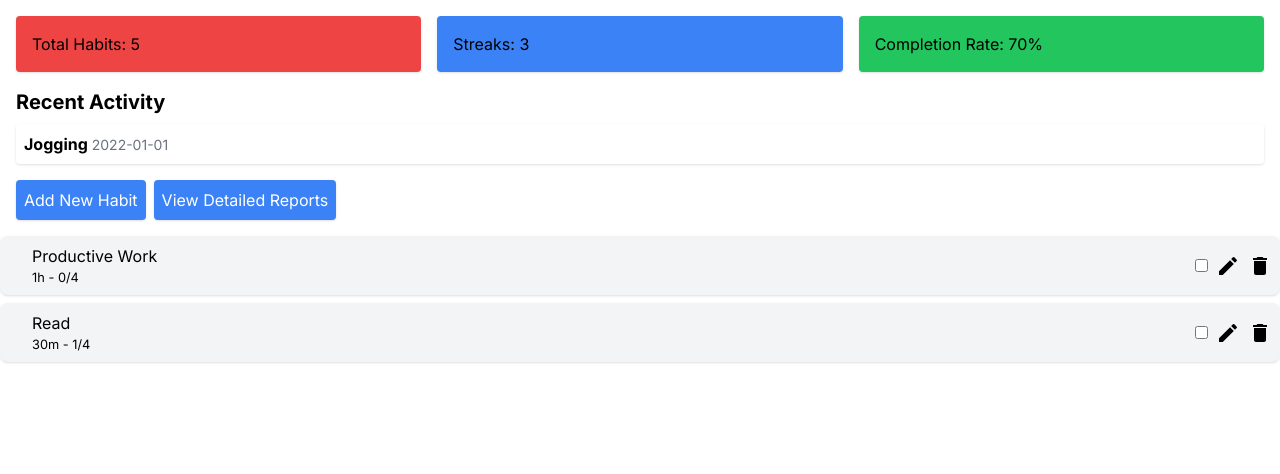
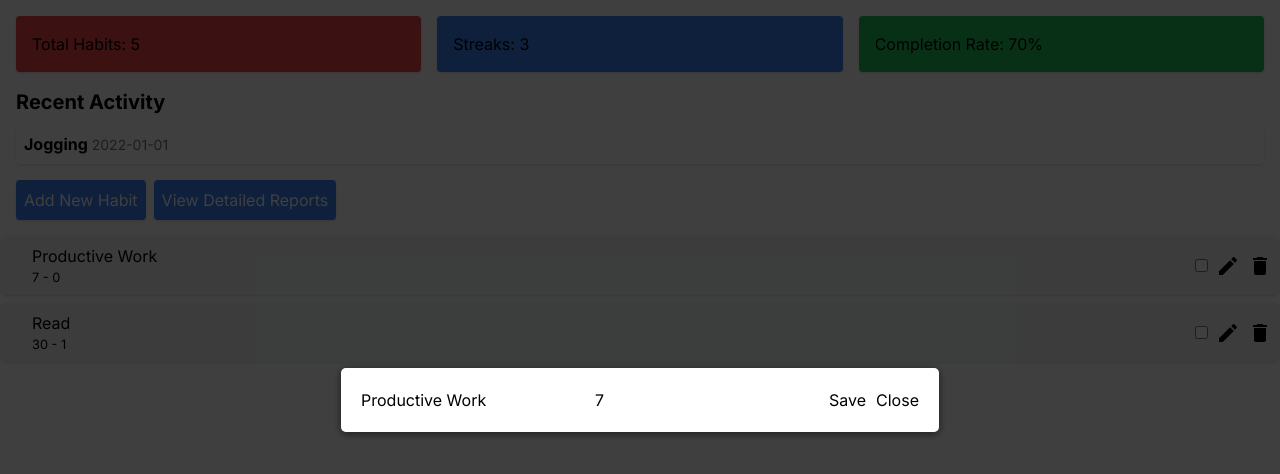
Before and after one commit to icycoldveins/habit_tracker, a Next.js app: page / in a window 1280 px wide. Both pictures are taken after a click on the icon 1228 px from the left and 265 px from the top of the page. Shown: the top 474 px of the page. Built offline with nearby package versions, Linux system fonts and the light colour scheme.

Commit message:
handled case when input is 0

```diff
--- a/src/app/HabitList.tsx
+++ b/src/app/HabitList.tsx
@@ -2,31 +2,56 @@
 import React, { useState } from "react";
 import DeleteIcon from "@mui/icons-material/Delete";
 import EditIcon from "@mui/icons-material/Edit";
-
+import Modal from "./modal";
+import { Habit } from "./types";
 const HabitList = () => {
   const [habits, setHabits] = useState([
     {
       id: 1,
       title: "Productive Work",
-      goal: "1h",
-      progress: "0/4",
+      goal: 7,
+      progress: 0, // Change this line
       completed: false,
       color: "bg-blue-200",
     },
     {
       id: 2,
       title: "Read",
-      goal: "30m",
-
-      progress: "1/4",
+      goal: 30,
+      progress: 1, // And this line
       completed: false,
       color: "bg-purple-200",
     },
     // Add more habits as needed
   ]);
+  const [isModalOpen, setIsModalOpen] = useState(false);
+  const [currentHabit, setCurrentHabit] = useState<Habit | null>(null);
+
+  const openModal = (habit: Habit) => {
+    setCurrentHabit(habit);
+    setIsModalOpen(true);
+  };
+
+  const closeModal = () => {
+    setIsModalOpen(false);
+    setCurrentHabit(null);
+  };
 
   const [editingId, setEditingId] = useState<number | null>(null);
   const [editTitle, setEditTitle] = useState("");
+  const [editGoal, setEditGoal] = useState("");
+  const [editingHabit, setEditingHabit] = useState<Habit | null>(null);
+
+  // Function to open the modal with the selected habit
+  const handleEditClick = (habit: Habit) => {
+    setEditingHabit(habit);
+  };
+
+  // Function to handle saving the edited habit
+  const saveHabit = (updatedHabit: Habit) => {
+    setHabits(habits.map((h) => (h.id === updatedHabit.id ? updatedHabit : h)));
+    setEditingHabit(null); // Close the modal after saving
+  };
 
   const deleteHabit = (habitId: number) => {
     // Logic to delete the habit with the given habitId
@@ -40,15 +65,31 @@ const HabitList = () => {
   ) => {
     // Rest of the function code
   };
+  const handleGoalChange = (
+    e: React.ChangeEvent<HTMLInputElement>,
+    id: number
+  ) => {
+    if (id === editingId) {
+      setEditGoal(e.target.value);
+    }
+  };
+
   const handleBlur = (id: number) => {
     if (id === editingId) {
       setHabits(
         habits.map((habit) =>
-          habit.id === id ? { ...habit, title: editTitle } : habit
+          habit.id === id
+            ? { ...habit, title: editTitle, goal: parseInt(editGoal) }
+            : habit
         )
       );
       setEditingId(null);
     }
+  };
+
+  const handleHabitUpdate = (updatedHabit: Habit) => {
+    setHabits(habits.map((h) => (h.id === updatedHabit.id ? updatedHabit : h)));
+    closeModal();
   };
 
   return (
@@ -60,12 +101,32 @@ const HabitList = () => {
         >
           <div className={`w-4 h-full ${habit.color}`} />
           <div className="flex-grow flex items-center px-2">
+            {editingId === habit.id ? (
+              <div className="flex flex-col">
+                <input
+                  type="text"
+                  value={editTitle}
+                  onChange={(e) => handleTitleChange(e, habit.id)}
+                  onBlur={() => handleBlur(habit.id)}
+                  className="bg-gray-100 outline-none"
+                  autoFocus
+                />
+                <input
+                  type="text"
+                  value={editGoal}
+                  onChange={(e) => handleGoalChange(e, habit.id)}
+                  onBlur={() => handleBlur(habit.id)}
+                  className="bg-gray-100 outline-none mt-1"
+                />
+              </div>
+            ) : (
               <div className="flex flex-col">
                 <span>{habit.title}</span>
                 <small>
                   {habit.goal} - {habit.progress}
                 </small>
               </div>
+            )}
           </div>
           <div className="flex items-center">
             <input
@@ -73,18 +134,21 @@ const HabitList = () => {
               checked={habit.completed}
               onChange={() => toggleCompletion(habit.id)}
             />
-            {/* Place the EditIcon next to the checkbox */}
             <EditIcon
               className="text-lg ml-2 cursor-pointer"
-              onClick={() => {
-                setEditingId(habit.id);
-                setEditTitle(habit.title);
-              }} // Handle edit click
+              onClick={() => openModal(habit)}
             />
             <DeleteIcon
               className="text-lg ml-2 cursor-pointer"
               onClick={() => deleteHabit(habit.id)}
             />
+            {isModalOpen && currentHabit && (
+              <Modal
+                habit={currentHabit}
+                onClose={closeModal}
+                onSave={handleHabitUpdate}
+              />
+            )}
           </div>
         </div>
       ))}
--- /dev/null
+++ b/src/app/modal.tsx
@@ -0,0 +1,71 @@
+import React, { useState } from "react";
+import { Habit } from "./types";
+
+interface ModalProps {
+  habit: Habit;
+  onClose: () => void;
+  onSave: (habit: Habit) => void;
+}
+
+const Modal: React.FC<ModalProps> = ({ habit, onClose, onSave }) => {
+  const [editedHabit, setEditedHabit] = useState(habit);
+
+  const handleChange = (e: React.ChangeEvent<HTMLInputElement>) => {
+    const { name, value } = e.target;
+
+    if (name === "goal") {
+      if (value === "") {
+        setEditedHabit({ ...editedHabit, [name]: 0 }); // set to 0 or null
+      } else {
+        const parsedValue = parseInt(value);
+        if (isNaN(parsedValue)) {
+          alert("Please enter a valid number for the goal.");
+          return;
+        }
+        setEditedHabit({ ...editedHabit, [name]: parsedValue });
+      }
+    } else {
+      setEditedHabit({ ...editedHabit, [name]: value });
+    }
+  };
+
+  const handleSave = () => {
+    onSave(editedHabit);
+  };
+
+  return (
+    <div className="modal-backdrop">
+      <div className="modal">
+        <input name="title" value={editedHabit.title} onChange={handleChange} />
+        <input name="goal" value={editedHabit.goal} onChange={handleChange} />
+        {/* Add more fields as needed */}
+        <button style={{ marginRight: "10px" }} onClick={handleSave}>
+          Save
+        </button>
+        <button onClick={onClose}>Close</button>
+      </div>
+      <style jsx>{`
+        .modal-backdrop {
+          position: fixed;
+          top: 0;
+          left: 0;
+          width: 100%;
+          height: 100%;
+          background-color: rgba(0, 0, 0, 0.5);
+          display: flex;
+          justify-content: center;
+          align-items: center;
+          z-index: 1000;
+        }
+        .modal {
+          background: white;
+          padding: 20px;
+          border-radius: 5px;
+          box-shadow: 0 2px 10px rgba(0, 0, 0, 0.3);
+        }
+      `}</style>
+    </div>
+  );
+};
+
+export default Modal;
--- /dev/null
+++ b/src/app/types.ts
@@ -0,0 +1,8 @@
+export interface Habit {
+    id: number;
+    title: string;
+    goal: number; // Change this line
+    progress: number; // And this line
+    completed: boolean;
+    color: string;
+  }
```
Lines whose indentation alone changed are shown as unchanged.
